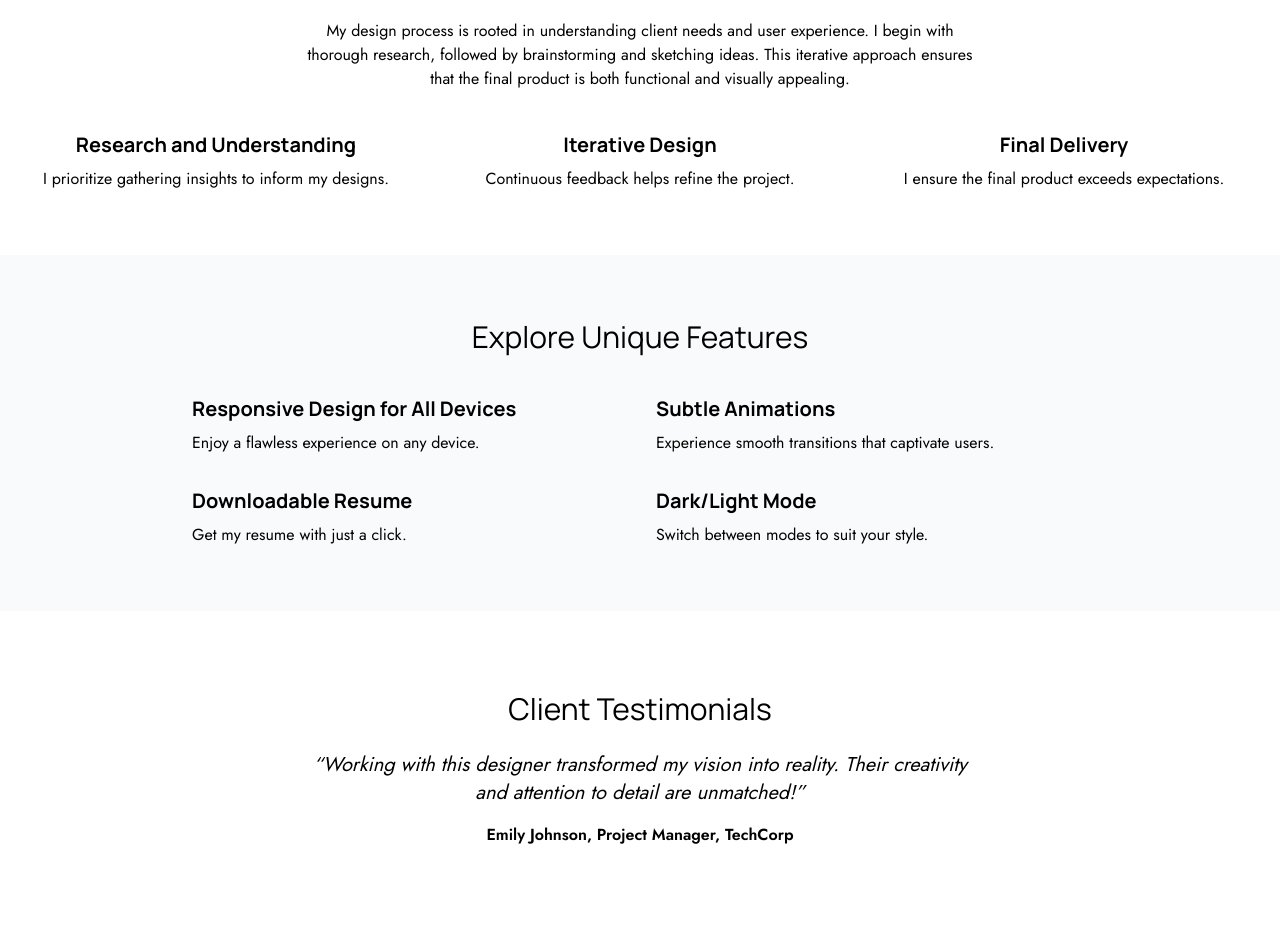
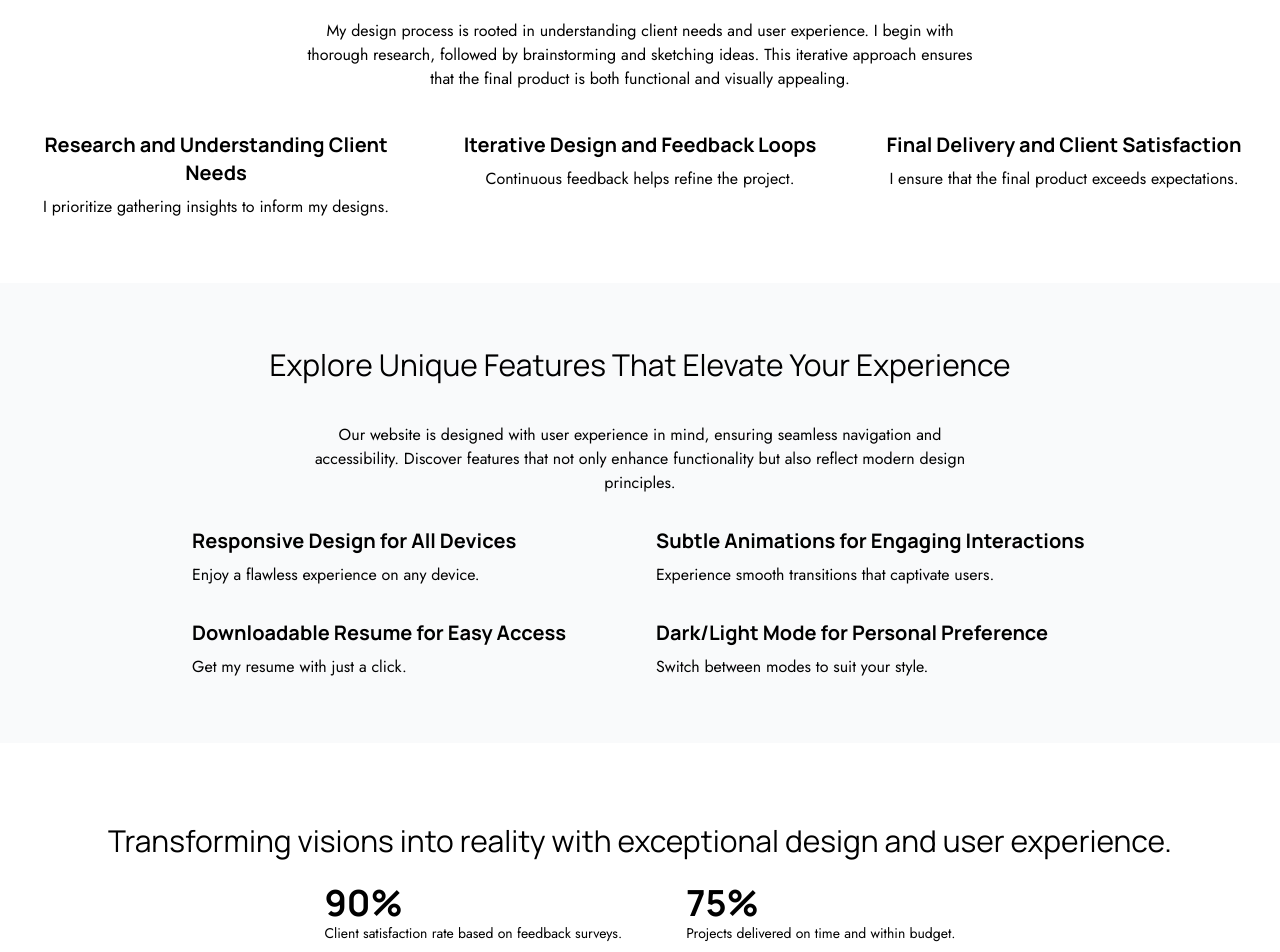
Before and after one commit to shreesh-pandey/Persona, a plain HTML site: page index.html in a window 1280 px wide. Shown: the part 740-1692 px from the top of the page. Drawn offline with nearby package versions, Linux system fonts and the light colour scheme.

Commit message:
feat: Replace placeholder content with final copy from Persona.pdf
Replaced all placeholder headings, paragraphs, and button labels with final approved content extracted from Persona.pdf. All sections including Hero, Process, Features, Testimonials, FAQ, and CTA are now using exact wording per client design. This ensures content accuracy and moves us closer to a pixel-perfect match.

```diff
--- a/index.html
+++ b/index.html
@@ -49,26 +49,37 @@
     <h3 class="text-3xl font-manrope mb-6">Discover the Process Behind My Work</h3>
     <p class="max-w-2xl mx-auto mb-10">My design process is rooted in understanding client needs and user experience. I begin with thorough research, followed by brainstorming and sketching ideas. This iterative approach ensures that the final product is both functional and visually appealing.</p>
     <div class="grid md:grid-cols-3 gap-10">
-      <div><h4 class="text-xl font-semibold mb-2">Research and Understanding</h4><p>I prioritize gathering insights to inform my designs.</p></div>
-      <div><h4 class="text-xl font-semibold mb-2">Iterative Design</h4><p>Continuous feedback helps refine the project.</p></div>
-      <div><h4 class="text-xl font-semibold mb-2">Final Delivery</h4><p>I ensure the final product exceeds expectations.</p></div>
+      <div><h4 class="text-xl font-semibold mb-2">Research and Understanding Client Needs</h4><p>I prioritize gathering insights to inform my designs.</p></div>
+      <div><h4 class="text-xl font-semibold mb-2">Iterative Design and Feedback Loops</h4><p>Continuous feedback helps refine the project.</p></div>
+      <div><h4 class="text-xl font-semibold mb-2">Final Delivery and Client Satisfaction</h4><p>I ensure that the final product exceeds expectations.</p></div>
     </div>
   </section>
 
   <!-- Features Section -->
   <section id="features" class="bg-gray-50 py-16 px-6">
-    <h3 class="text-3xl font-manrope text-center mb-10">Explore Unique Features</h3>
+    <h3 class="text-3xl font-manrope text-center mb-10">Explore Unique Features That Elevate Your Experience</h3>
+    <p class="text-center max-w-2xl mx-auto mb-8">Our website is designed with user experience in mind, ensuring seamless navigation and accessibility. Discover features that not only enhance functionality but also reflect modern design principles.</p>
     <div class="grid md:grid-cols-2 gap-8 text-left max-w-4xl mx-auto">
       <div><h4 class="text-xl font-semibold mb-2">Responsive Design for All Devices</h4><p>Enjoy a flawless experience on any device.</p></div>
-      <div><h4 class="text-xl font-semibold mb-2">Subtle Animations</h4><p>Experience smooth transitions that captivate users.</p></div>
-      <div><h4 class="text-xl font-semibold mb-2">Downloadable Resume</h4><p>Get my resume with just a click.</p></div>
-      <div><h4 class="text-xl font-semibold mb-2">Dark/Light Mode</h4><p>Switch between modes to suit your style.</p></div>
+      <div><h4 class="text-xl font-semibold mb-2">Subtle Animations for Engaging Interactions</h4><p>Experience smooth transitions that captivate users.</p></div>
+      <div><h4 class="text-xl font-semibold mb-2">Downloadable Resume for Easy Access</h4><p>Get my resume with just a click.</p></div>
+      <div><h4 class="text-xl font-semibold mb-2">Dark/Light Mode for Personal Preference</h4><p>Switch between modes to suit your style.</p></div>
     </div>
   </section>
 
   <!-- Testimonial Section -->
   <section class="py-20 px-6 bg-white text-center">
-    <h3 class="text-3xl font-manrope mb-6">Client Testimonials</h3>
+    <h3 class="text-3xl font-manrope mb-6">Transforming visions into reality with exceptional design and user experience.</h3>
+    <div class="flex justify-center space-x-16 mb-10">
+      <div class="text-left">
+        <h4 class="text-4xl font-bold">90%</h4>
+        <p class="text-sm">Client satisfaction rate based on feedback surveys.</p>
+      </div>
+      <div class="text-left">
+        <h4 class="text-4xl font-bold">75%</h4>
+        <p class="text-sm">Projects delivered on time and within budget.</p>
+      </div>
+    </div>
     <blockquote class="italic text-xl max-w-2xl mx-auto">“Working with this designer transformed my vision into reality. Their creativity and attention to detail are unmatched!”</blockquote>
     <p class="mt-4 font-semibold">Emily Johnson, Project Manager, TechCorp</p>
   </section>
@@ -86,23 +97,23 @@
     <div class="max-w-3xl mx-auto space-y-6">
       <div>
         <h4 class="font-semibold">What services do you offer?</h4>
-        <p>I specialize in UI/UX design, responsive layouts, branding, and ongoing support.</p>
+        <p>I specialize in web design, focusing on creating clean and modern websites. My services include UI/UX design, responsive layouts, and branding. I also offer ongoing support and maintenance.</p>
       </div>
       <div>
         <h4 class="font-semibold">How long does a project take?</h4>
-        <p>It depends on complexity. Most take a few weeks to a couple of months.</p>
+        <p>Project timelines vary based on complexity and scope. Typically, a website can take anywhere from a few weeks to a couple of months. I always provide a detailed timeline during the initial consultation.</p>
       </div>
       <div>
         <h4 class="font-semibold">Do you provide support?</h4>
-        <p>Yes, I offer updates, maintenance, and long-term client support.</p>
+        <p>Yes, I offer ongoing support for all my projects. This includes troubleshooting, updates, and maintenance. I believe in building long-term relationships with my clients.</p>
       </div>
       <div>
         <h4 class="font-semibold">Can I see your work?</h4>
-        <p>Absolutely. Visit the 'My Work' section for a complete portfolio.</p>
+        <p>Absolutely! You can view my portfolio showcasing various projects I've completed. Each project includes details about my role and the technologies used.</p>
       </div>
       <div>
         <h4 class="font-semibold">What is your process?</h4>
-        <p>It starts with discovery, moves to prototyping, and ends in testing and delivery.</p>
+        <p>My process begins with understanding your needs and goals. I then create wireframes and prototypes for your review. After finalizing the design, I proceed to development and testing.</p>
       </div>
     </div>
   </section>
```
